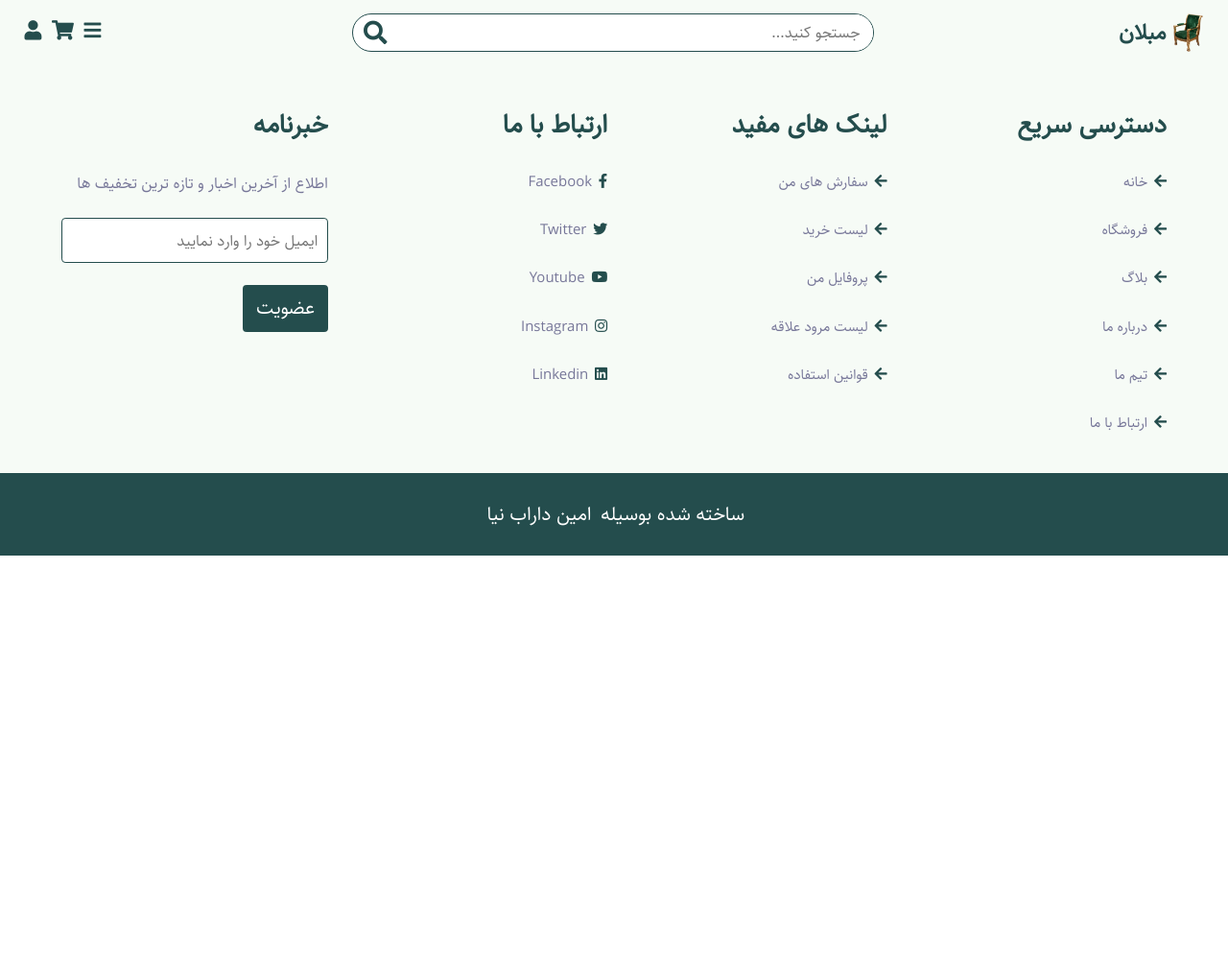
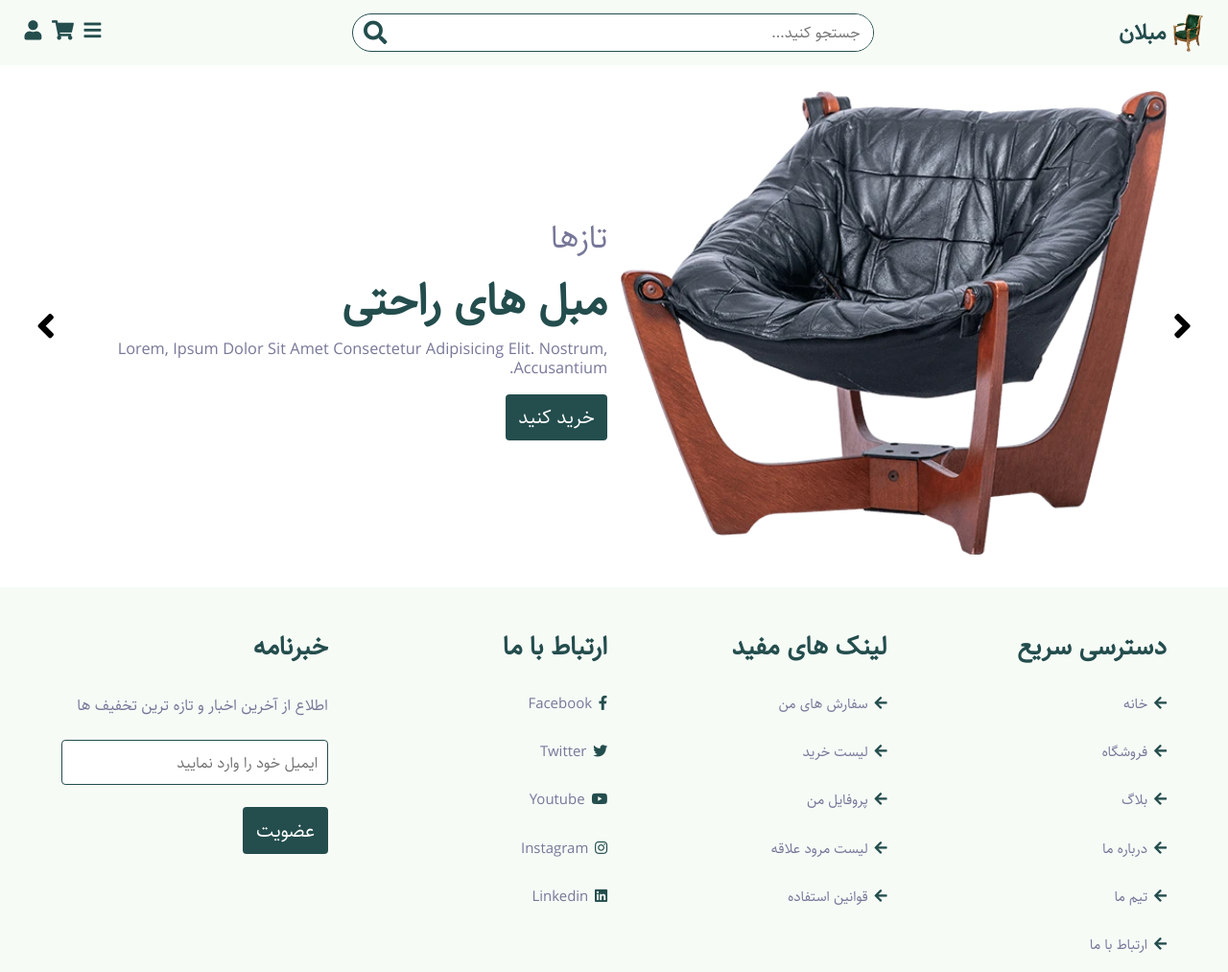
Before and after one commit to amin-da/FurnitureShop, a website: page home.html in a window 1280 px wide. Shown: the top 1013 px of the page at 96% size. Before the commit the page ends 800 px from the top, so only its background shows below. Drawn offline with nearby package versions, Linux system fonts and the light colour scheme.

Commit message:
add home section in project

```diff
--- a/css/style.scss
+++ b/css/style.scss
@@ -421,7 +421,7 @@ section {
         }
       }
 
-      form input[type="email"]{
+      form input[type="email"] {
         width: 100%;
         font-size: 1.2rem;
         padding: 0.7rem;
@@ -435,15 +435,109 @@ section {
   }
 }
 
-.credit{
+.credit {
   text-align: center;
   font-size: 1.5rem;
   color: $white;
   background: $green;
 
-  a{
+  a {
     color: $white;
     padding: 0.3rem;
+  }
+}
+
+// Home style
+
+@keyframes fadeOut {
+  0% {
+    transform: scale(0.5);
+    opacity: 0;
+  }
+}
+
+@keyframes fadeLeft {
+  0% {
+    transform: translateX(-7rem);
+    opacity: 0;
+  }
+}
+
+.home {
+  position: relative;
+
+  .slides-container .slide {
+    display: flex;
+    align-items: center;
+    flex-wrap: wrap;
+    gap: 1rem;
+    display: none;
+
+    &.active {
+      display: flex;
+    }
+
+    .content {
+      flex: 1 1 20rem;
+      direction: rtl;
+      animation: fadeLeft 0.4s linear 0.4s backwards;
+
+      span {
+        font-size: 2.5rem;
+        color: $light-color;
+      }
+
+      h3 {
+        font-size: 3.5rem;
+        color: $green;
+        padding-top: 0.2rem;
+      }
+
+      p {
+        font-size: 1.2rem;
+        color: $light-color;
+        padding: 0.2rem 0;
+        line-height: 1.5rem;
+      }
+    }
+
+    .image {
+      flex: 1 1 20rem;
+
+      img {
+        width: 100%;
+        animation: fadeOut 0.4s linear;
+      }
+    }
+  }
+
+  #slide-next,
+  #slide-prev {
+    position: absolute;
+    top: 50%;
+    transform: translateY(-50%);
+    height: 5rem;
+    width: 5rem;
+    line-height: 5rem;
+    font-size: 3rem;
+    text-align: center;
+    background: transparent;
+    cursor: pointer;
+    border-radius: 0.3rem;
+
+    &:hover {
+      color: $white;
+      box-shadow: $box-shadow;
+      background: $green;
+      border: $border;
+    }
+  }
+
+  #slide-next {
+    right: 1rem;
+  }
+  #slide-prev {
+    left: 1rem;
   }
 }
 
@@ -459,6 +553,16 @@ section {
   }
   section {
     padding: 2rem;
+  }
+
+  .home #slide-next,
+  .home #slide-prev {
+    top: 97%;
+  }
+
+  .home #slide-prev {
+    left: auto;
+    right: 8rem;
   }
 }
 
--- a/home.html
+++ b/home.html
@@ -138,6 +138,45 @@
       </form>
     </div>
 
+    <!-- Home section starts -->
+      <section class="home">
+        <div class="slides-container">
+
+          <div class="slide active">
+            <div class="content">
+              <span>تازها</span>
+              <h3>مبل های راحتی </h3>
+              <p>Lorem, ipsum dolor sit
+              amet consectetur adipisicing elit. Nostrum, accusantium.</p>
+              <a href="#" class="btn">خرید کنید</a>
+            </div>
+            <div class="image">
+              <img src="./image/home-img-1.png" alt="">
+            </div>
+          </div>
+
+
+          <div class="slide">
+              <div class="content">
+                <span>تازها</span>
+                <h3>مبل های راحتی </h3>
+                <p>Lorem, ipsum dolor sit
+                amet consectetur adipisicing elit. Nostrum, accusantium.</p>
+                <a href="#" class="btn">خرید کنید</a>
+              </div>
+              <div class="image">
+                <img src="./image/home-img-2.png" alt="">
+              </div>
+            </div>
+
+        </div>
+
+        <div id="slide-next" onclick="nextSlide()" class="fas fa-angle-right"></div>
+        <div id="slide-prev" onclick="prevSlide()" class="fas fa-angle-left"></div>
+
+      </section>
+    <!-- Home section ends -->
+
     <!-- Footer section -->
     <section class="footer">
 
--- a/js/script.js
+++ b/js/script.js
@@ -50,3 +50,19 @@ searchBtn.onclick = () => {
 window.onscroll = () => {
   searchForm.classList.remove("active");
 };
+
+//home section slider
+let slides = document.querySelectorAll(".home .slides-container .slide");
+let index = 0;
+
+function nextSlide() {
+  slides[index].classList.remove("active");
+  index = (index + 1) % slides.length;
+  slides[index].classList.add("active");
+}
+
+function prevSlide() {
+  slides[index].classList.remove("active");
+  index = (index - 1 + slides.length) % slides.length;
+  slides[index].classList.add("active");
+}
```
Also changed, not shown: css/style.css.
